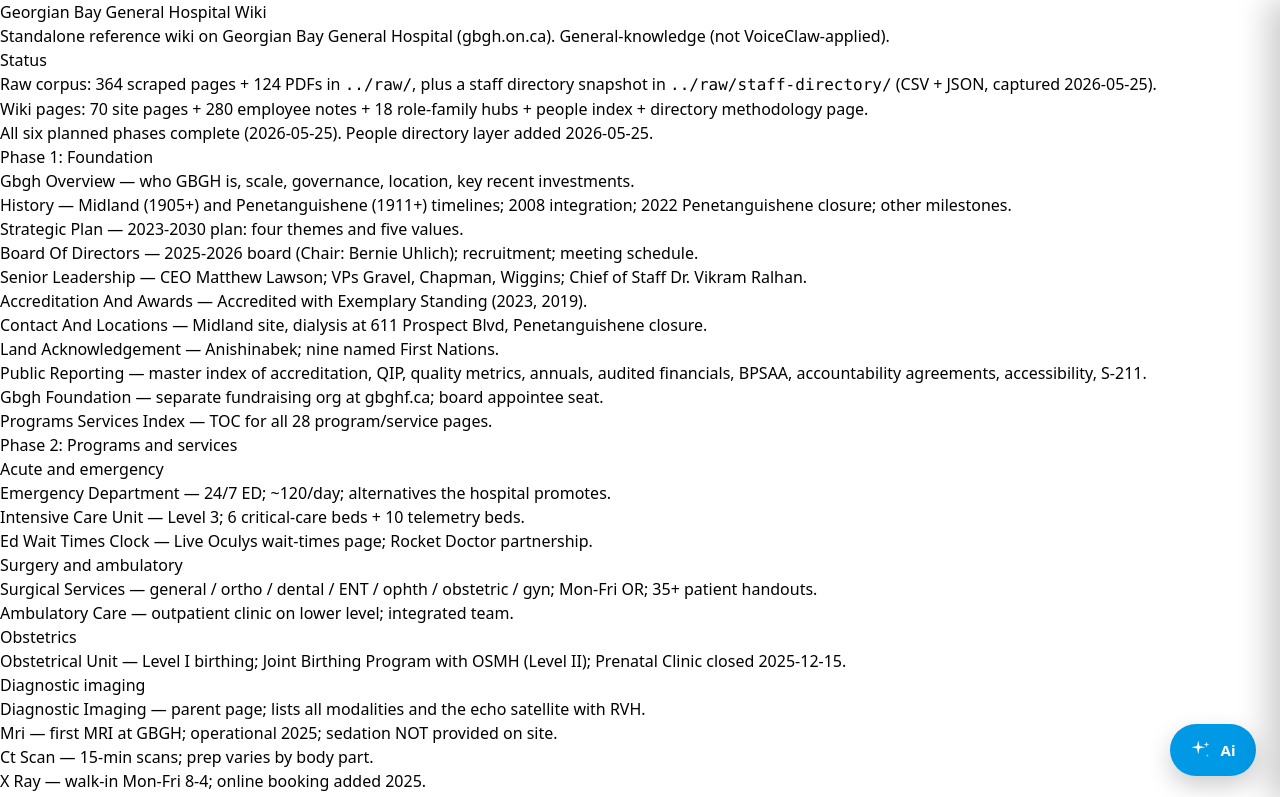
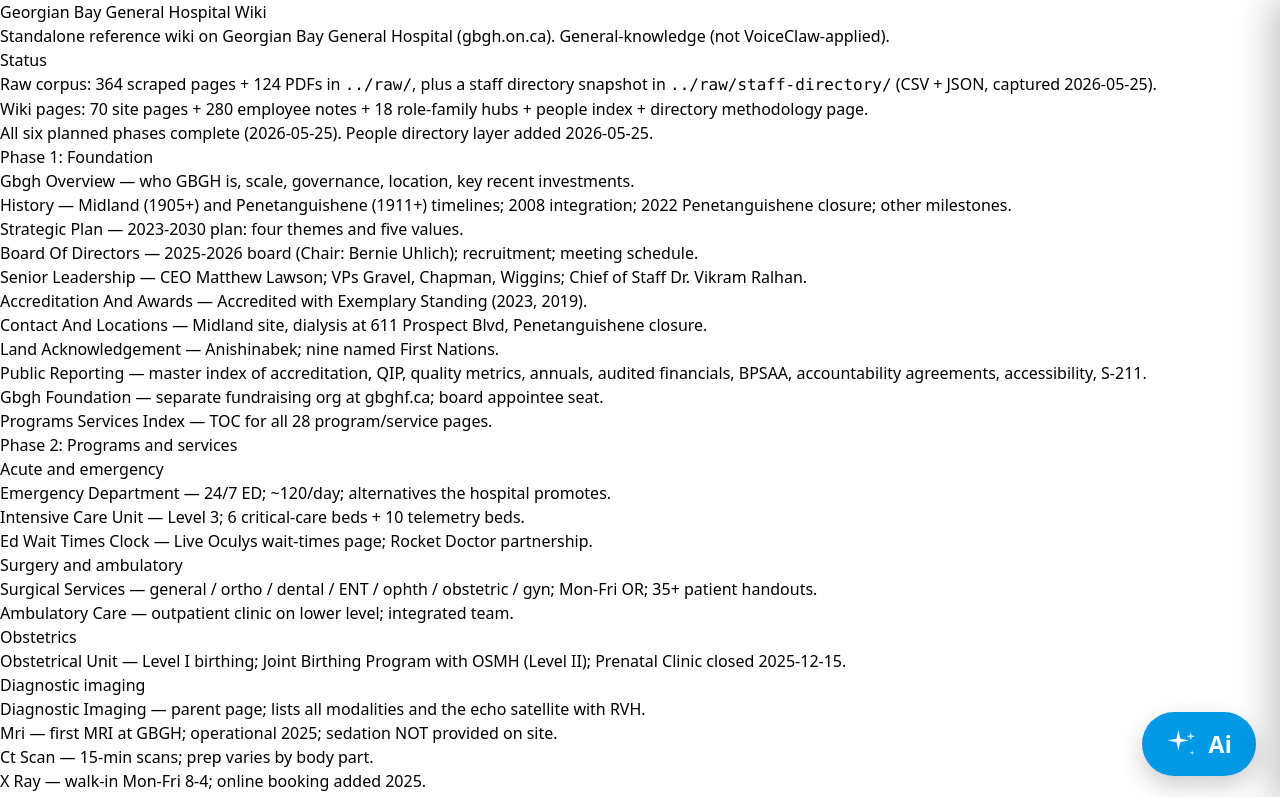
Before and after one commit to ianpilon/GBGH-Wiki-Site, a Next.js app: page / in a window 1280 px wide. Shown: the top 797 px of the page. Built offline with nearby package versions, Linux system fonts and the light colour scheme.

Commit message:
FAB: bump sparkle + Ai label ~50% larger

```diff
--- a/src/components/WikiChat.jsx
+++ b/src/components/WikiChat.jsx
@@ -138,8 +138,8 @@
           position: 'fixed',
           right: 'calc(24px + env(safe-area-inset-right))',
           bottom: 'calc(24px + env(safe-area-inset-bottom))',
-          padding: '12px 20px',
-          height: '52px',
+          padding: '14px 24px',
+          height: '64px',
           borderRadius: '9999px',
           background:
             'hsl(var(--nextra-primary-hue, 200) var(--nextra-primary-saturation, 100%) var(--nextra-primary-lightness, 45%))',
@@ -147,14 +147,14 @@
           boxShadow: '0 10px 25px rgba(0,0,0,0.20)',
           display: open ? 'none' : 'flex',
           alignItems: 'center',
-          gap: '8px',
+          gap: '10px',
           cursor: 'pointer',
           zIndex: 60,
           border: 'none',
           fontFamily: 'inherit',
         }}
       >
-        <svg width="22" height="22" viewBox="0 0 24 24" fill="currentColor" aria-hidden="true">
+        <svg width="33" height="33" viewBox="0 0 24 24" fill="currentColor" aria-hidden="true">
           {/* Big 4-point sparkle, slightly left of center */}
           <path d="M9 1.5 L10.3 7.7 16.5 9 10.3 10.3 9 16.5 7.7 10.3 1.5 9 7.7 7.7 Z" />
           {/* Smaller sparkle, upper right */}
@@ -162,7 +162,7 @@
           {/* Tiny sparkle, lower right */}
           <path d="M19 16 L19.4 17.6 21 18 19.4 18.4 19 20 18.6 18.4 17 18 18.6 17.6 Z" opacity="0.7" />
         </svg>
-        <span style={{ fontWeight: 600, fontSize: '15px', letterSpacing: '0.3px' }}>Ai</span>
+        <span style={{ fontWeight: 600, fontSize: '23px', letterSpacing: '0.3px', lineHeight: 1 }}>Ai</span>
       </button>
 
       {open && (
```
